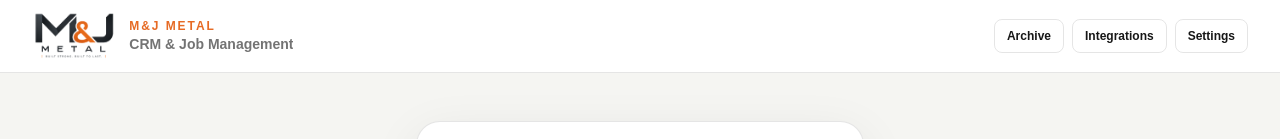
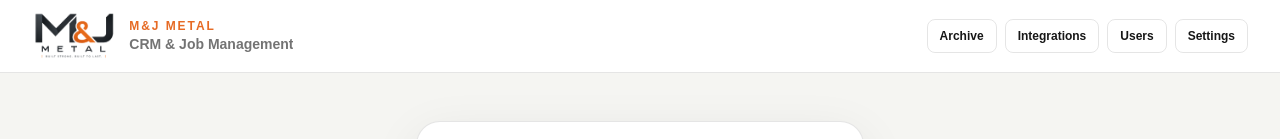
Before and after one commit to MarkDiamant/mjmetal, a Next.js app: page /admin/login in a window 1280 px wide. Shown: the top 139 px of the page. Built offline with nearby package versions, Linux system fonts and the light colour scheme; no server answers.

Commit message:
Add user permissions navigation

```diff
--- a/components/admin/AdminBrandBar.tsx
+++ b/components/admin/AdminBrandBar.tsx
@@ -20,7 +20,7 @@ export default function AdminBrandBar() {
           <img src={config.logoUrl} alt={config.businessName} className="h-10 w-auto shrink-0 object-contain sm:h-12" />
           <div className="min-w-0"><p className="text-xs font-black uppercase tracking-[0.12em] text-[#e66a24] sm:tracking-[0.16em]">{config.businessName}</p><p className="truncate text-xs font-bold text-black/55 sm:text-sm">{config.systemName}</p></div>
         </a>
-        <div className="flex w-full gap-2 sm:w-auto sm:shrink-0"><a href="/admin/archive" className="flex-1 rounded-lg border border-black/10 px-3 py-2 text-center text-xs font-bold sm:flex-none">Archive</a><a href="/admin/integrations" className="flex-1 rounded-lg border border-black/10 px-3 py-2 text-center text-xs font-bold sm:flex-none">Integrations</a><a href="/admin/settings" className="flex-1 rounded-lg border border-black/10 px-3 py-2 text-center text-xs font-bold sm:flex-none">Settings</a></div>
+        <div className="flex w-full gap-2 sm:w-auto sm:shrink-0"><a href="/admin/archive" className="flex-1 rounded-lg border border-black/10 px-3 py-2 text-center text-xs font-bold sm:flex-none">Archive</a><a href="/admin/integrations" className="flex-1 rounded-lg border border-black/10 px-3 py-2 text-center text-xs font-bold sm:flex-none">Integrations</a><a href="/admin/users" className="flex-1 rounded-lg border border-black/10 px-3 py-2 text-center text-xs font-bold sm:flex-none">Users</a><a href="/admin/settings" className="flex-1 rounded-lg border border-black/10 px-3 py-2 text-center text-xs font-bold sm:flex-none">Settings</a></div>
       </div>
     </div>
   );
```
